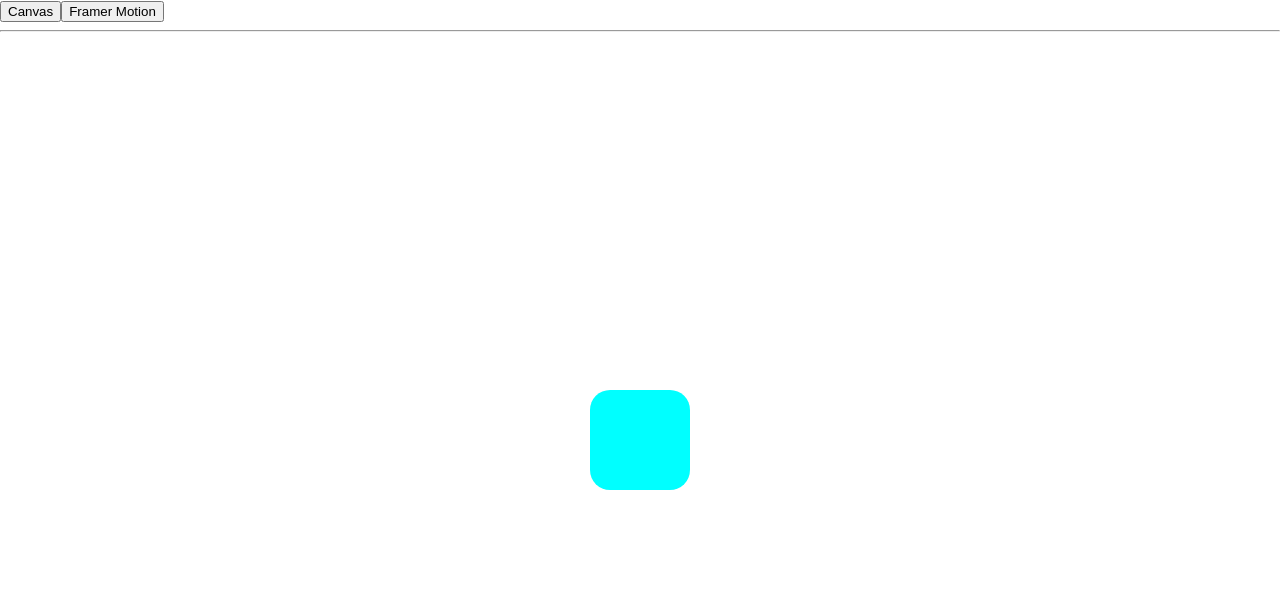
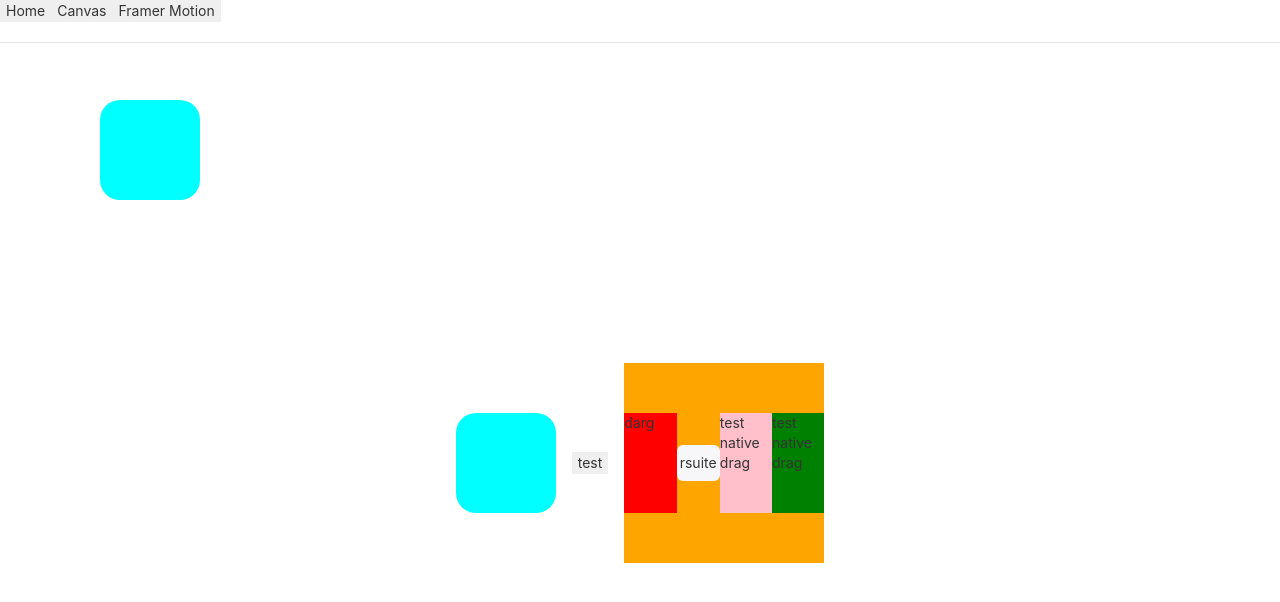
Before and after one commit to cwjjjjj/react-18-study, a React (Vite) app: page /framer-motion in a window 1280 px wide. Shown: the top 602 px of the page. Built offline with nearby package versions, Linux system fonts and the light colour scheme.

Commit message:
feat: throw error

```diff
--- a/package.json
+++ b/package.json
@@ -15,7 +15,8 @@
     "path": "^0.12.7",
     "react": "^18.1.0",
     "react-dom": "^18.0.0",
-    "react-router-dom": "6"
+    "react-router-dom": "6",
+    "rsuite": "^5.14.0"
   },
   "devDependencies": {
     "@emotion/babel-plugin": "^11.9.2",
--- a/src/App.tsx
+++ b/src/App.tsx
@@ -7,6 +7,7 @@ function App() {
   return (
     <>
       <nav>
+        <button onClick={() => navigate("/")}>Home</button>
         <button onClick={() => navigate("/canvas")}>Canvas</button>
         <button onClick={() => navigate("/framer-motion")}>
           Framer Motion
--- a/src/components/FramerMotion.tsx
+++ b/src/components/FramerMotion.tsx
@@ -1,5 +1,6 @@
 import { css } from "@emotion/react";
 import { motion } from "framer-motion";
+import { Button } from "rsuite";
 
 export default function FramerMotion() {
   return (
@@ -9,6 +10,7 @@ export default function FramerMotion() {
         display: flex;
         align-items: center;
         justify-content: center;
+        gap: 1rem;
       `}
     >
       <motion.div
@@ -24,6 +26,80 @@ export default function FramerMotion() {
           backgroundColor: ["#00F", "#FAA", "#FC0", "#F00", "#0FF"],
         }}
       />
+      <motion.button whileHover={{ scale: 1.1 }} whileTap={{ scale: 0.9 }}>
+        test
+      </motion.button>
+      <div
+        css={css`
+          width: 200px;
+          height: 200px;
+          background: orange;
+          display: flex;
+          align-items: center;
+          justify-content: center;
+        `}
+      >
+        <motion.div
+          css={css`
+            width: 100px;
+            height: 100px;
+            background: red;
+          `}
+          drag
+          dragConstraints={{
+            top: -50,
+            left: -50,
+            right: 50,
+            bottom: 50,
+          }}
+          whileHover={{ scale: [1, 1.1, 1] }}
+          whileTap={{ scale: 0.9 }}
+        >
+          darg
+        </motion.div>
+        <Button>rsuite</Button>
+        <motion.div
+          css={css`
+            position: absolute;
+            top: 0;
+            left: 0;
+            width: 100px;
+            height: 100px;
+            background: pink;
+          `}
+          initial={true}
+          animate={{
+            y: 100,
+            x: 100,
+            rotate: [0, 0, 270, 270, 0],
+            borderRadius: ["20%", "20%", "50%", "50%", "20%"],
+            backgroundColor: ["#00F", "#FAA", "#FC0", "#F00", "#0FF"],
+          }}
+          transition={{ duration: 1, ease: "easeInOut" }}
+        ></motion.div>
+        <div
+          css={css`
+            width: 100px;
+            height: 100px;
+            background: pink;
+          `}
+          draggable={true}
+          onDrag={() => {
+            console.log("drag");
+          }}
+        >
+          test native drag
+        </div>
+        <div
+          css={css`
+            width: 100px;
+            height: 100px;
+            background: green;
+          `}
+        >
+          test native drag
+        </div>
+      </div>
     </div>
   );
 }
--- a/src/components/Volume.tsx
+++ b/src/components/Volume.tsx
@@ -1,5 +1,5 @@
 import { useVolume } from "@/hooks/useVolume";
-import { useEffect } from "react";
+import { useEffect, useRef } from "react";
 
 export default function Volume() {
   const { start, stop, isRecording, volume, setReady, ready } = useVolume();
@@ -25,6 +25,16 @@ export default function Volume() {
     test();
     testTry();
   }, []);
+
+  const videoRef = useRef<HTMLVideoElement>(null);
+  useEffect(() => {
+    console.log("videoRef", videoRef.current);
+    setInterval(() => {
+      console.log("ready", videoRef.current?.seekable);
+    }, 1000);
+
+    const a = new Notification("hello");
+  }, []);
   return (
     <div>
       <button onClick={() => setReady(true)}>开始录音</button>
@@ -41,6 +51,15 @@ export default function Volume() {
       </button>
       <div>{isRecording ? "录音中" : "未录音"}</div>
       <div>音量大小：{volume}</div>
+
+      <video
+        src="https://videocdn.jellow.site/lvw5lLB8HEamWyYqY5e-EEFtSRvL.mp4?sign=46c7c80d197ac439361ae23d09075d68&t=629c524f"
+        width={600}
+        height={600}
+        controls
+        ref={videoRef}
+        poster="../assets/children-share.png"
+      ></video>
     </div>
   );
 }
--- a/src/main.tsx
+++ b/src/main.tsx
@@ -3,6 +3,7 @@ import ReactDOM from "react-dom/client";
 import { BrowserRouter } from "react-router-dom";
 import App from "./App";
 import "./index.css";
+import "rsuite/dist/rsuite.min.css";
 
 ReactDOM.createRoot(document.getElementById("root")!).render(
   <StrictMode>
```
Also changed, not shown: test.html (added, +25 -0 lines), src/assets/children-share.png (added), 1 other file (tests, documents, lock files or other folders).
